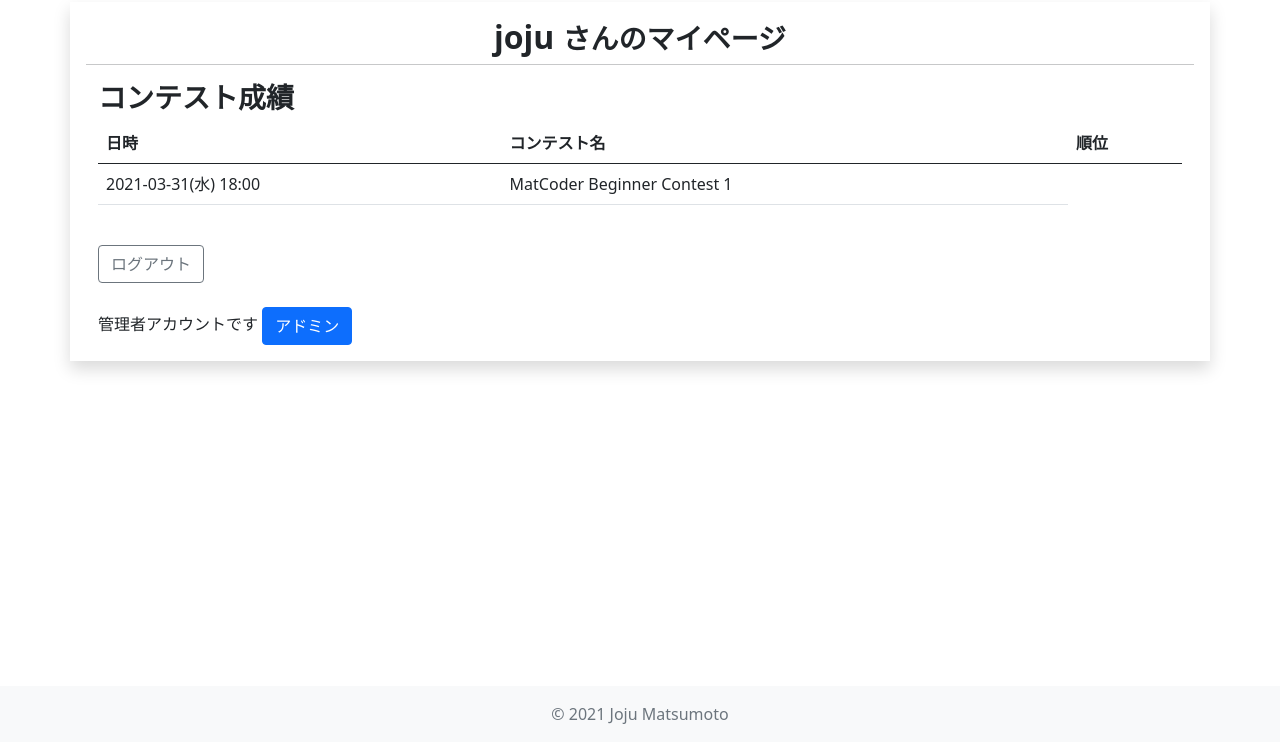
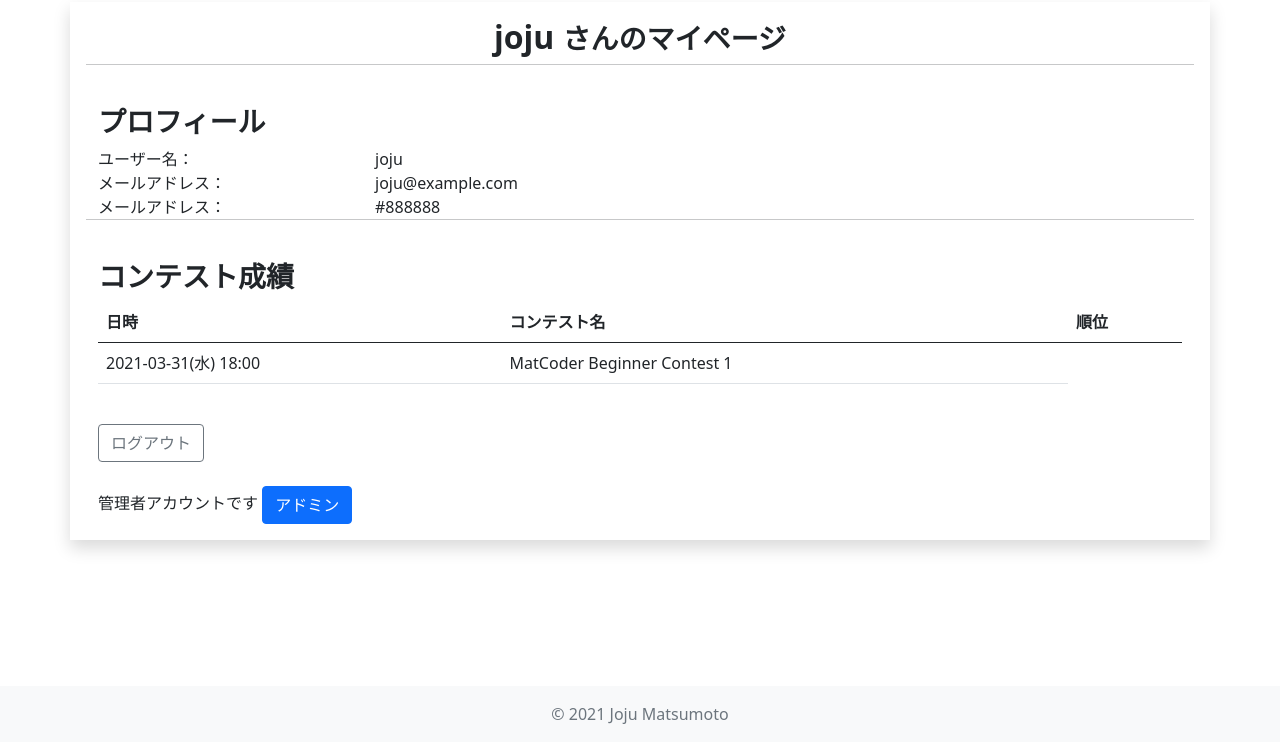
Before and after one commit to Joju-Matsumoto/matcoder, a Django app: template users/templates/users/index.html in a window 1280 px wide. Shown: the part 58-800 px from the top of the page. Run offline with Django 3.2, Linux system fonts and the light colour scheme; a user stored in the database is signed in; data comes from the database, SQL or seed files in the repository; tables that the repository leaves empty hold one stand-in row (values such as "Sample post"); the template is opened without the code that fills it: values that come from a table or form of the project are taken from there, most other values are stand-ins (such as "Sample title", 1, 10 or a date in 2020); some libraries are stand-ins or nearby versions.

```diff
--- a/users/templates/users/index.html
+++ b/users/templates/users/index.html
@@ -10,7 +10,23 @@
             </h2>
         </div>
         <hr>
-        <div class="col-sm-12">
+        <div class="col-sm-12 mt-4">
+            <h3>プロフィール</h3>
+            <div class="row">
+                <div class="col-sm-3">ユーザー名：</div>
+                <div class="col-auto">{{user.username}}</div>
+            </div>
+            <div class="row">
+                <div class="col-sm-3">メールアドレス：</div>
+                <div class="col-auto">{{user.email}}</div>
+            </div>
+            <div class="row">
+                <div class="col-sm-3">メールアドレス：</div>
+                <div class="col-auto">{{user_profile.color}}</div>
+            </div>
+        </div>
+        <hr>
+        <div class="col-sm-12 mt-4">
             <h3>コンテスト成績</h3>
             <table class="table">
                 <thead>
```
